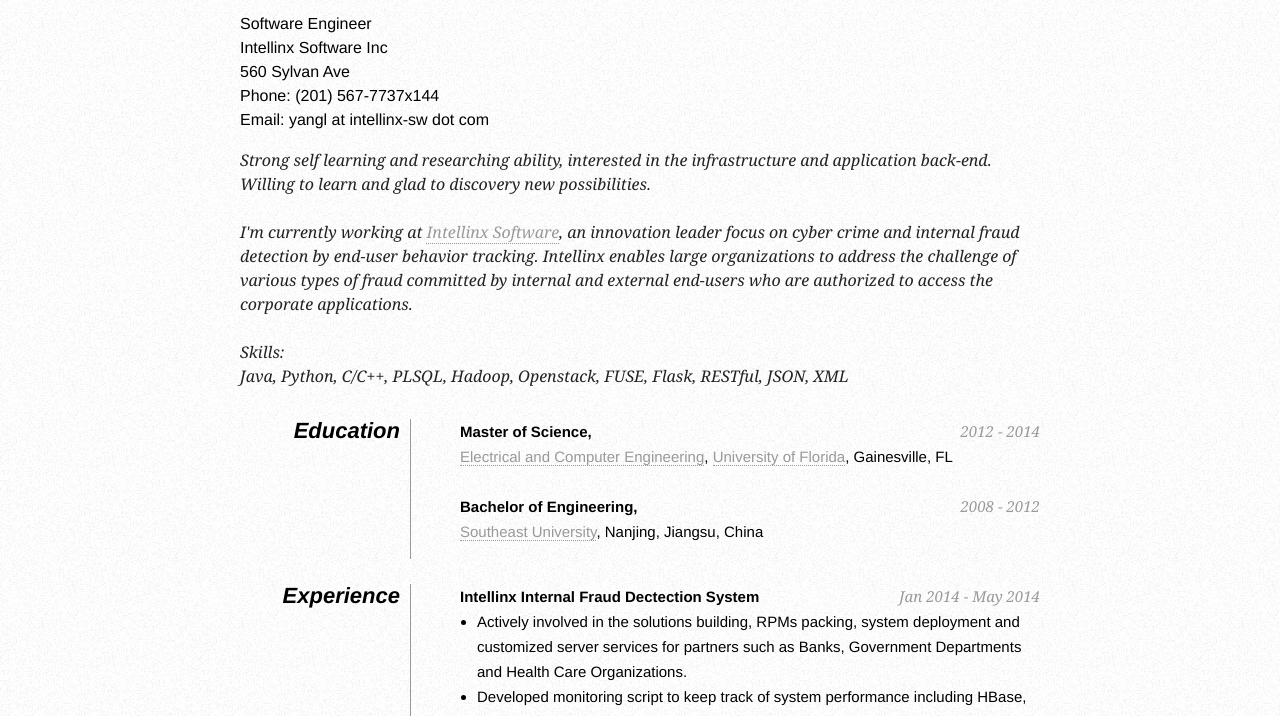
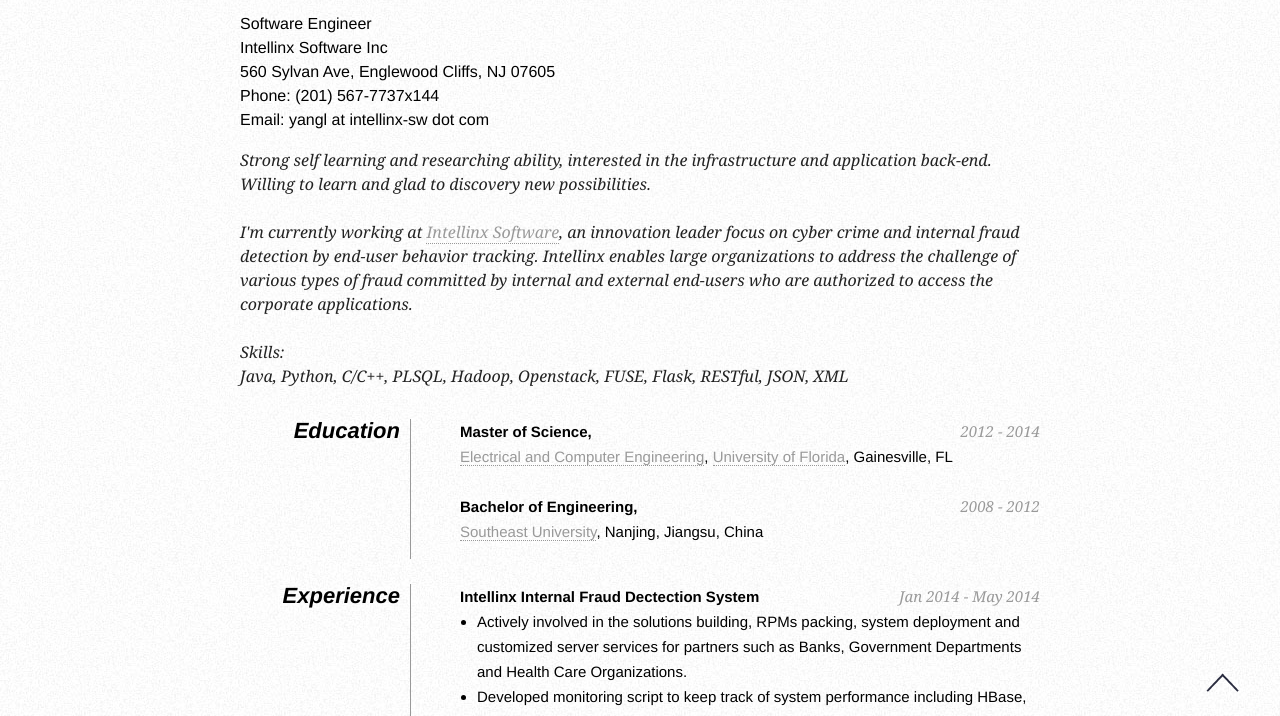
Before and after one commit to ethdragon/ethdragon.github.io, a plain HTML site: page index.html in a window 1280 px wide. Shown: the part 84-800 px from the top of the page. Drawn offline with Linux system fonts and the light colour scheme.

Commit message:
Added back-to-top button

```diff
--- a/css/style.css
+++ b/css/style.css
@@ -37,7 +37,7 @@ h2 {
 }
 h2 span {
         position: absolute;
-        bottom: 0;
+        #bottom: 0;
         right: 0;
         font-style: italic;
         font-family: Georgia, Serif;
@@ -110,3 +110,28 @@ dd.clear {
         margin: 0;
         height: 15px;
 }
+
+#toTop {
+        display: none;
+        text-decoration: none;
+        position: fixed;
+        bottom: 14px;
+        right: 3%;
+        overflow: hidden;
+        width: 40px;
+        height: 40px;
+        border: none;
+        text-indent: 100%;
+        background: url("../images/to-top.png") no-repeat 0px 0px;
+}
+
+#toTopHover {
+        width: 40px;
+        height: 40px;
+        display: block;
+        overflow: hidden;
+        float: right;
+        opacity: 0;
+        -moz-opacity: 0;
+        filter: alpha(opacity=0);
+}
--- a/index.html
+++ b/index.html
@@ -8,6 +8,9 @@
     <meta http-equiv="Content-Type" content="text/html; charset=utf-8"/>
     <title>Yang Liu</title>
     <link rel="stylesheet" type="text/css" href="css/style.css">
+    <!-- icon not available yet -->
+    <link rel="shortcut icon" href="images/icon.ico" />
+    <script src="js/back2top.js"></script>
 </style>
 </head>
 
@@ -20,11 +23,10 @@
             <!-- Microformats! -->
 
             <h1 class="fn">Yang Liu</h1>
-
             <p>
                 Software Engineer<br />
                 Intellinx Software Inc</span><br />
-                560 Sylvan Ave</span><br />
+                560 Sylvan Ave, Englewood Cliffs, NJ 07605</span><br />
                 Phone: (201) 567-7737x144<br/>
                 Email: yangl at intellinx-sw dot com
 
@@ -89,11 +91,12 @@
                  </ul>
              </dd>
              <dd class="clear"></dd>
-
-
          </dl>
 
-         <div class="clear"></div>
+         <div class="clear">
+            <a href="#" id="toTop" style="display: block;" onclick="goTop(0.08,15);return false;"> <span id="toTopHover" style="opacity: 1;"> </span></a>
+
+         </div>
 
      </div>
 
--- /dev/null
+++ b/js/back2top.js
@@ -0,0 +1,42 @@
+/**
+ n* 回到页面顶部
+ * @param acceleration 加速度
+ * @param time 时间间隔 (毫秒)
+ **/
+function goTop(acceleration, time) {
+    accelerationacceleration = acceleration || 0.1;
+    timetime = time || 16;
+
+    var x1 = 0;
+    var y1 = 0;
+    var x2 = 0;
+    var y2 = 0;
+    var x3 = 0;
+    var y3 = 0;
+
+    if (document.documentElement) {
+        x1 = document.documentElement.scrollLeft || 0;
+        y1 = document.documentElement.scrollTop || 0;
+    }
+    if (document.body) {
+        x2 = document.body.scrollLeft || 0;
+        y2 = document.body.scrollTop || 0;
+    }
+    var x3 = window.scrollX || 0;
+    var y3 = window.scrollY || 0;
+
+    // 滚动条到页面顶部的水平距离
+    var x = Math.max(x1, Math.max(x2, x3));
+    // 滚动条到页面顶部的垂直距离
+    var y = Math.max(y1, Math.max(y2, y3));
+
+    // 滚动距离 = 目前距离 / 速度, 因为距离原来越小, 速度是大于 1 的数, 所以滚动距离会越来越小
+    var speed = 1 + acceleration;
+    window.scrollTo(Math.floor(x / speed), Math.floor(y / speed));
+
+    // 如果距离不为零, 继续调用迭代本函数
+    if (x > 0 || y > 0) {
+        var invokeFunction = "goTop(" + acceleration + ", " + time + ")";
+        window.setTimeout(invokeFunction, time);
+    }
+}
```
Also changed, not shown: images/to-top.png (added).
